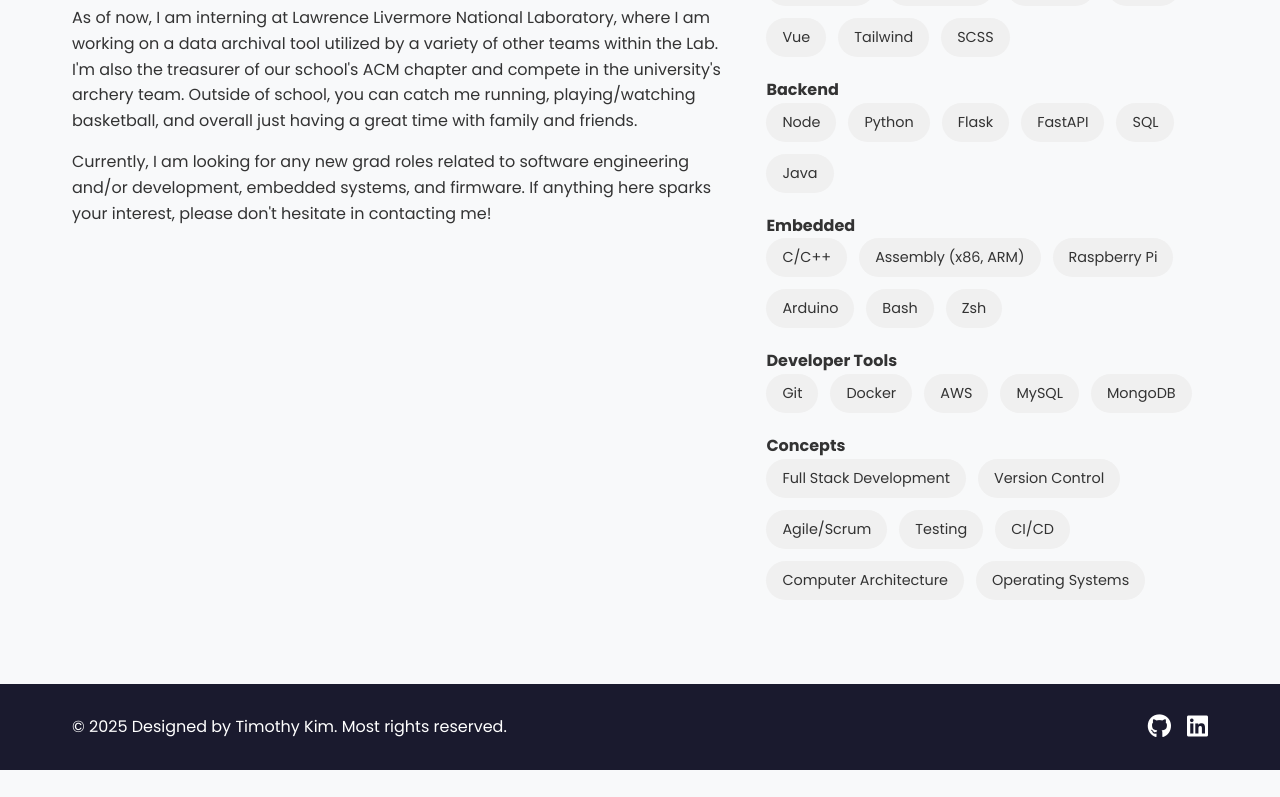
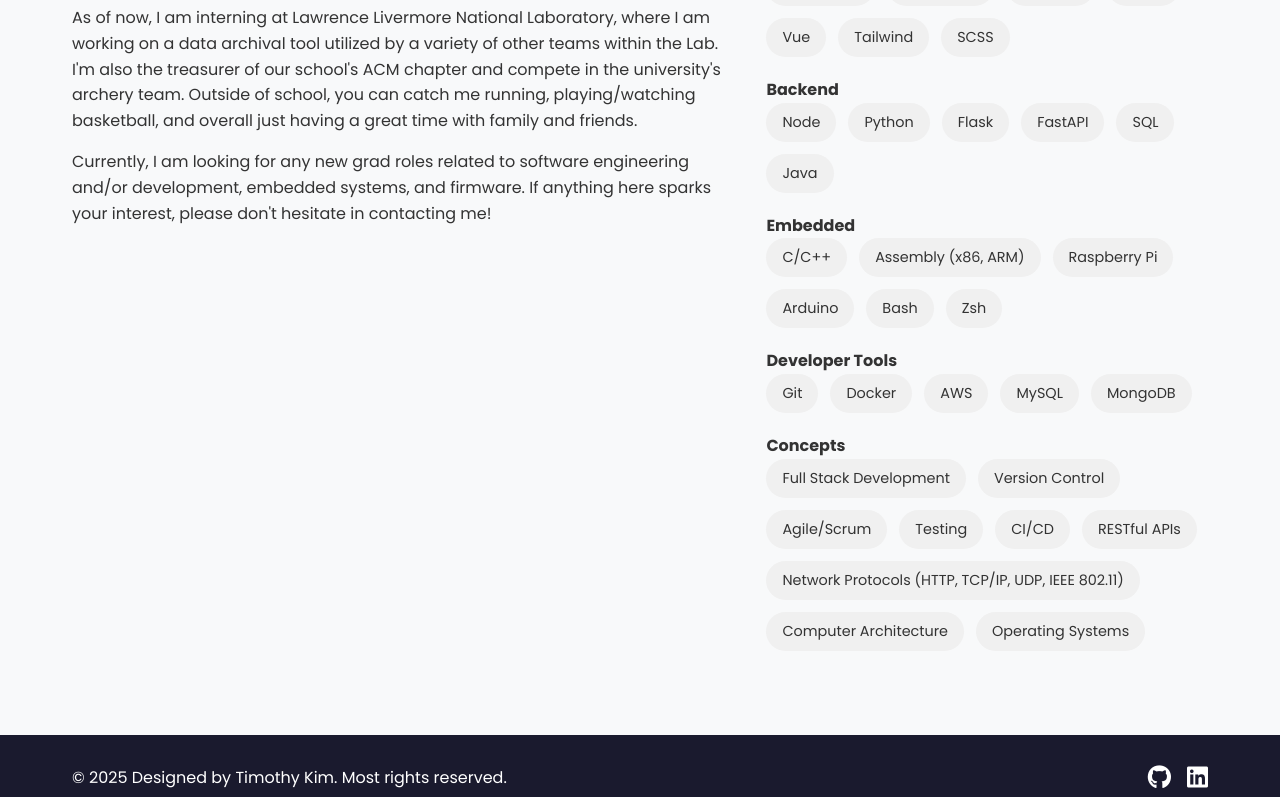
Before and after one commit to TimKim712/PersonalPortfolio, an Angular app: page / in a window 1280 px wide. Shown: the part 383-1180 px from the top of the page. Before the commit the page ends 1153 px from the top, so only its background shows below. Built offline with nearby package versions, Linux system fonts and the light colour scheme.

Commit message:
Updated about components

```diff
--- a/src/app/pages/about/about.component.ts
+++ b/src/app/pages/about/about.component.ts
@@ -65,8 +65,10 @@ export class AboutComponent {
       'Agile/Scrum',
       'Testing',
       'CI/CD',
+      'RESTful APIs',
+      'Network Protocols (HTTP, TCP/IP, UDP, IEEE 802.11)',
       'Computer Architecture',
-      'Operating Systems'
+      'Operating Systems',
     ]
   }
 ];
```
